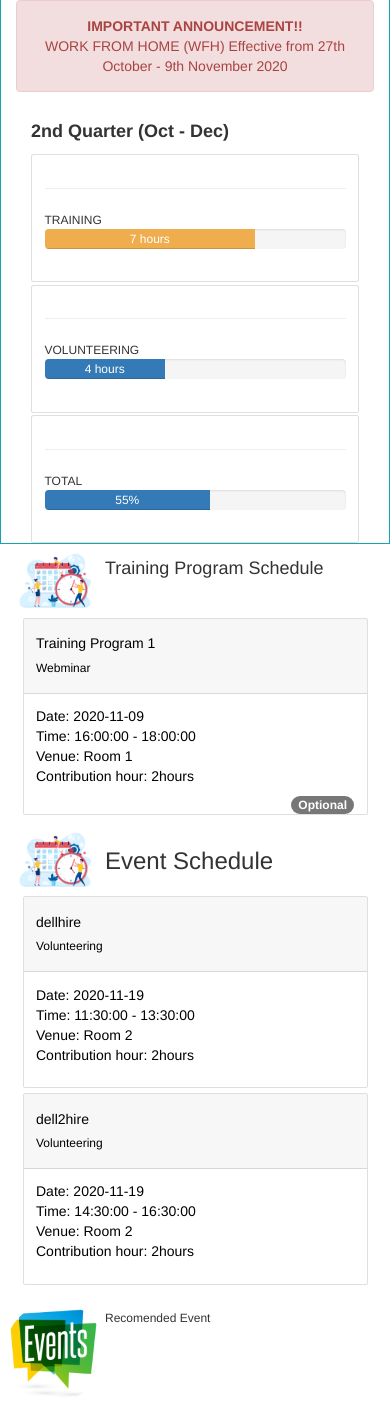
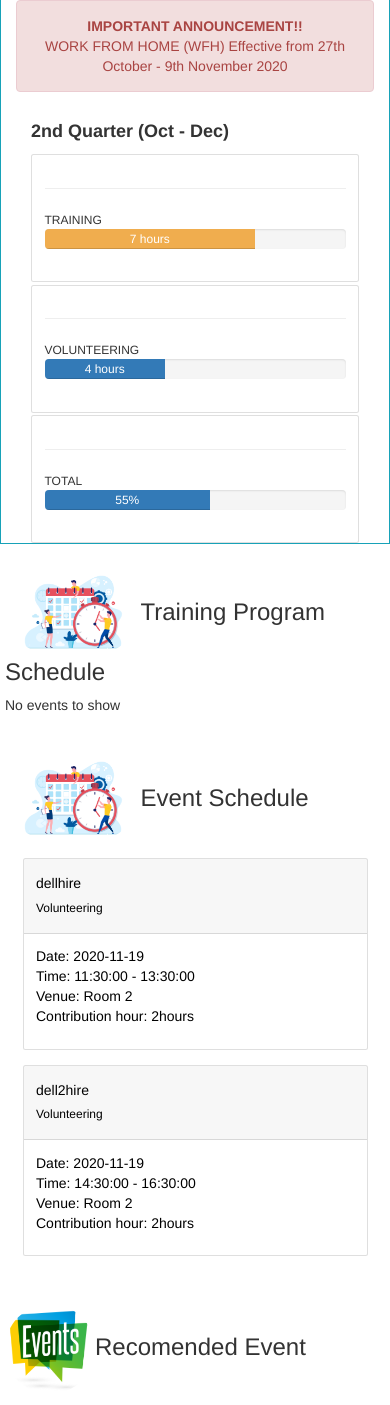
Before and after one commit to HakHung/dellh2h, a PHP site: page / in a window 390 px wide. Shown: the part 228-1633 px from the top of the page. Run offline with PHP 8.4, Linux system fonts and the light colour scheme; data comes from the database, SQL or seed files in the repository; tables that the repository leaves empty or names only in its code hold one stand-in row (values such as "Sample post"); some libraries are stand-ins or nearby versions.

Commit message:
sql condition

```diff
--- a/index.php
+++ b/index.php
@@ -117,8 +117,8 @@
             <div class="col-md-4 m-2">
 
                 <div class="row">
-                    <img src="schedule.png" class="rounded-circle" alt="schedule" width="100">
-                    <h4>Training Program Schedule</h4>
+
+                    <h3><img src="schedule.png" class="rounded-circle" alt="schedule" height="90" style="vertical-align: middle">Training Program Schedule</h3>
 
                     <?php
                         $servername = "localhost";
@@ -135,14 +135,17 @@
                         date_default_timezone_set("Asia/Kuala_Lumpur");
                         $date = date('Y-m-d');
 
-                        $sql = "SELECT eventname,datepicker,appt,appt1,venue,description FROM event_table WHERE datepicker>='$date' AND eventcategory ='training' ORDER BY datepicker ";
+                        $sql = "SELECT event_table.eventname, event_table.datepicker, event_table.appt, event_table.appt1, event_table.venue,event_table.description
+                        FROM event_table, user_event
+                        WHERE datepicker>='$date' AND eventcategory ='training' AND event_table.eventid = user_event.eventid
+                        ORDER BY datepicker ";
                         $result = $conn->query($sql);
 
                         // IMPORTANT!! php code use ', html code use ''
                         if($result->num_rows>0){
                             while($row = $result->fetch_assoc()){
                                 echo "
-                                <div class='col-md-12'>
+                                <div class='col-md-12 mb-3'>
                                     <div class='card m-1'><a href='details.html' style='text-decoration:none; color:black'>
                                         <div class='card-header'>
                                             <h5 class='card-title'>Training Program 1</h5>
@@ -172,8 +175,8 @@
                     <div class="col-md-4 m-2 ">
 
                         <div class="row">
-                            <img src="schedule.png" class="rounded-circle" alt="schedule" width="100">
-                            <h3>Event Schedule</h3>
+
+                            <h3><img src="schedule.png" class="rounded-circle" alt="schedule" height="90" style="vertical-align: middle">Event Schedule</h3>
                             <?php
                                 $servername = "localhost";
                                 $username = "root";
@@ -196,7 +199,7 @@
                                 if($result->num_rows>0){
                                     while($row = $result->fetch_assoc()){
                                         echo "
-                                        <div class='col-md-12'>
+                                        <div class='col-md-12  mb-3'>
                                             <div class='card m-1'><a href='details.html' style='text-decoration:none; color:black'>
                                                 <div class='card-header'>
                                                     <h5 class='card-title'>". $row['eventname'] ."</h5>
@@ -226,8 +229,8 @@
 
                     <div class="col-md-3 my-3 m-2 ">
                         <div class="row">
-                            <img src="event.png" class="rounded-circle" alt="Profile Picture" width="100">
-                            <h6>Recomended Event</h6>
+
+                            <h3><img src="event.png" class="rounded-circle" alt="Profile Picture" height="90" style="vertical-align: middle">Recomended Event</h3>
                         </div>
                         <?php
                                 $servername = "localhost";
--- a/training.php
+++ b/training.php
@@ -83,7 +83,10 @@
                         date_default_timezone_set("Asia/Kuala_Lumpur");
                         $date = date('Y-m-d');
 
-                        $sql = "SELECT eventid, eventname,datepicker,appt,appt1,venue,description FROM event_table WHERE datepicker>='$date' AND eventcategory ='training' ORDER BY datepicker ";
+                        $sql = "SELECT eventid, eventname,datepicker,appt,appt1,venue,description
+                        FROM event_table
+                        WHERE datepicker>='$date' AND eventcategory ='training' AND eventid NOT IN (SELECT eventid FROM user_event)
+                        ORDER BY datepicker ";
                         $result = $conn->query($sql);
 
                         // for ($i=1; $i<=12; $i++){
```
Also changed, not shown: otherevents.php (+6 -7 lines).
